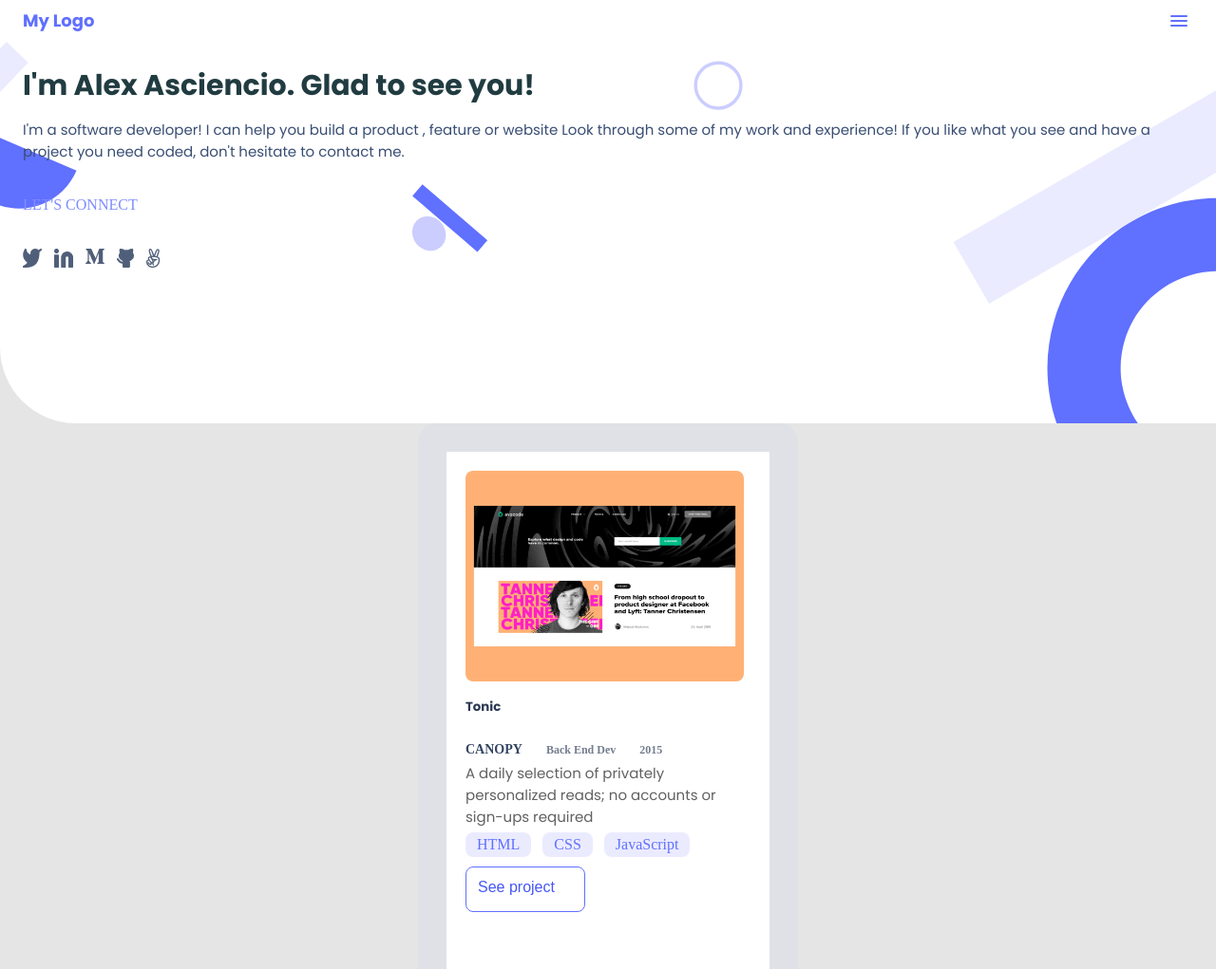
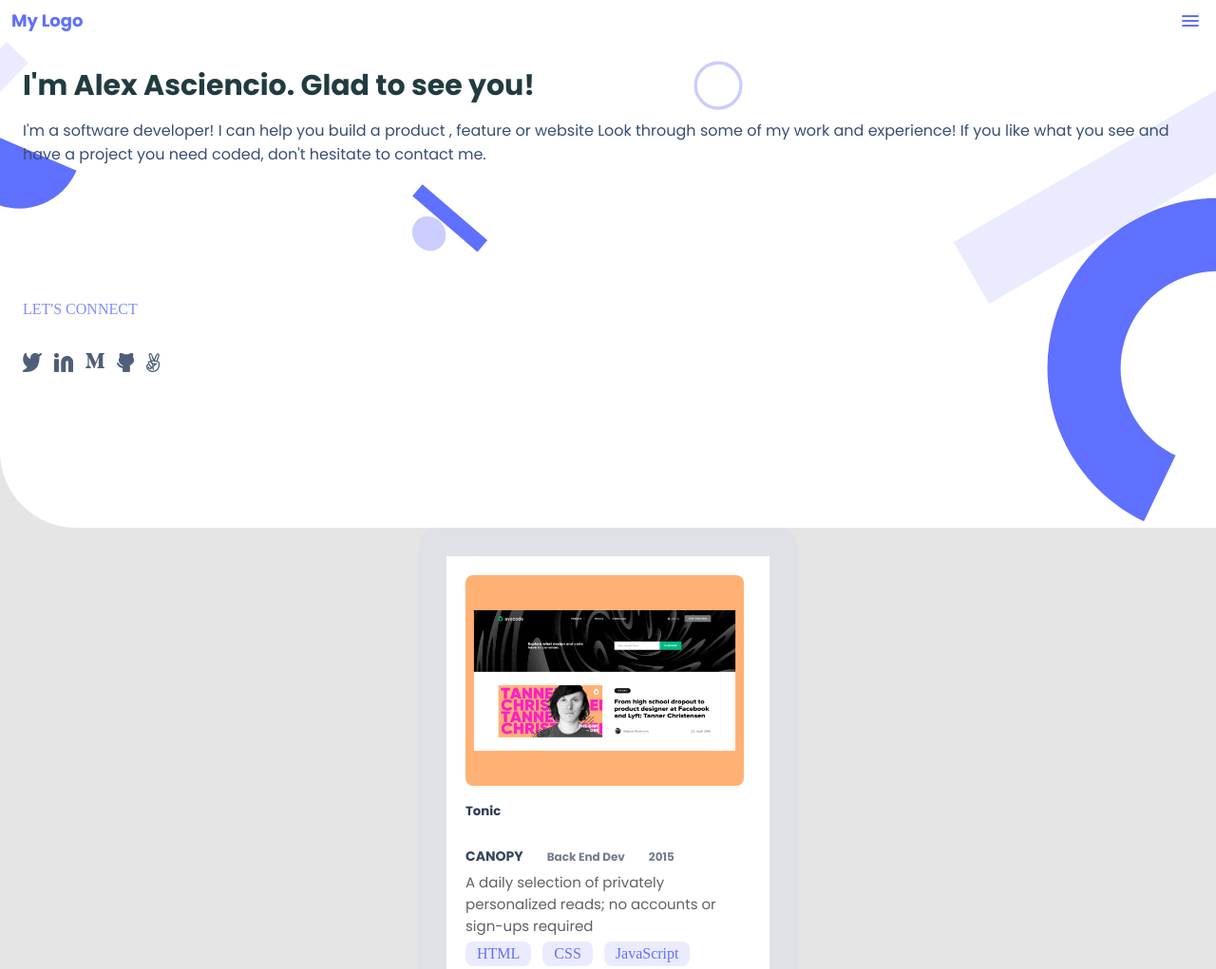
Before and after one commit to AsciencioAlex/mobile-portfolio, a plain HTML site: page index.html in a window 1280 px wide. Shown: the top 1021 px of the page at 95% size. Drawn offline with Linux system fonts and the light colour scheme.

Commit message:
Update main.css
removal of duplicate css

```diff
--- a/main.css
+++ b/main.css
@@ -5,6 +5,7 @@ body {
   font-family: var(--font);
   background-color: #e5e5e5;
 }
+
 * {
   box-sizing: border-box;
   margin: 0;
@@ -27,39 +28,12 @@ ul {
   background-color: #fff;
 }
 
-.navbar__logo {
-  width: 76px;
-  height: 20px;
-  font-family: 'Poppins';
-  font-style: normal;
-  font-weight: 700;
-  font-size: 18px;
-  line-height: 20px;
-  display: flex;
-  align-items: center;
-  text-align: center;
-  color: #6070FF;
-  flex: none;
-  order: 0;
-  flex-grow: 0;
-}
-.navbar {
-  position: sticky;
-  left: 0;
-  top: 0;
-  z-index: 999;
-  padding-top: 0.75rem;
-  padding-bottom: 0.75rem;
-  padding-left: 1.5rem;
-  padding-right: 1.5rem;
-  width: 100%;
-  background-color: #fff;
-}
 .navbar__header {
   display: flex;
   flex-direction: row;
   justify-content: space-between;
 }
+
 .navbar__logo {
   font-size: 18px;
   font-style: normal;
@@ -67,7 +41,9 @@ ul {
   line-height: 20px;
   text-decoration: none;
   color: #6070ff;
+  font-family: Poppins, sans-serif;
 }
+
 .navbar__label_container {
   width: 24px;
   height: 24px;
@@ -78,6 +54,7 @@ ul {
   cursor: pointer;
   margin-left: 260px;
 }
+
 .__label__list_container {
   display: inline-block;
   width: 18px;
@@ -104,6 +81,7 @@ ul {
   color: #1c3764;
   line-height: 50px;
 }
+
 .navigation > main {
   margin-top: 12px;
 }
@@ -113,21 +91,25 @@ ul {
 }
 
 .navigation__bar {
-  font-family: Poppins;
+  font-family: Poppins, sans-serif;
   color: #213c41;
   font-size: 30px;
 }
+
 .me {
   color: #394e74;
-  font-size: 15px;
-  font-family: Poppins;
+  font-size: 16px;
+  font-family: Poppins, sans-serif;
 }
+
 .navigation > h2 {
   color: #7f8cff;
-  margin-top: 20px;
   font-weight: 500;
   font-size: 16px;
+  margin-top: 126px;
+  line-height: 50px;
 }
+
 .let__connect {
   color: #7f8cff;
   margin-top: 20px;
@@ -181,7 +163,7 @@ ul {
   font-size: 32px;
   line-height: 44px;
   color: #1c355f;
-  font-family: Poppins;
+  font-family: Poppins, sans-serif;
   font-style: normal;
   width: 293px;
   height: 34px;
@@ -199,29 +181,32 @@ ul {
   margin-top: 12px;
   font: 35px;
   color: #2b3952;
-  font-family: Poppins;
+  font-family: Poppins, sans-serif;
 }
 
 .feature__container_side > p {
   margin-right: 13px;
   text-align: left;
-  font-family: Poppins sans-serif;
+  font-family: Poppins, sans-serif;
 }
 
 .navigation__paragraph {
-  font-family: Poppins;
+  font-family: Poppins, sans-serif;
   color: #616161;
   font-size: 15px;
 }
+
 .feature__container_side > img {
   width: 7px;
   height: 7px;
 }
+
 .category__portfolio {
   font-weight: 700;
   font-size: 14px;
   color: #344563;
 }
+
 .category__port {
   margin-left: 12px;
   color: #737d8f;
```
